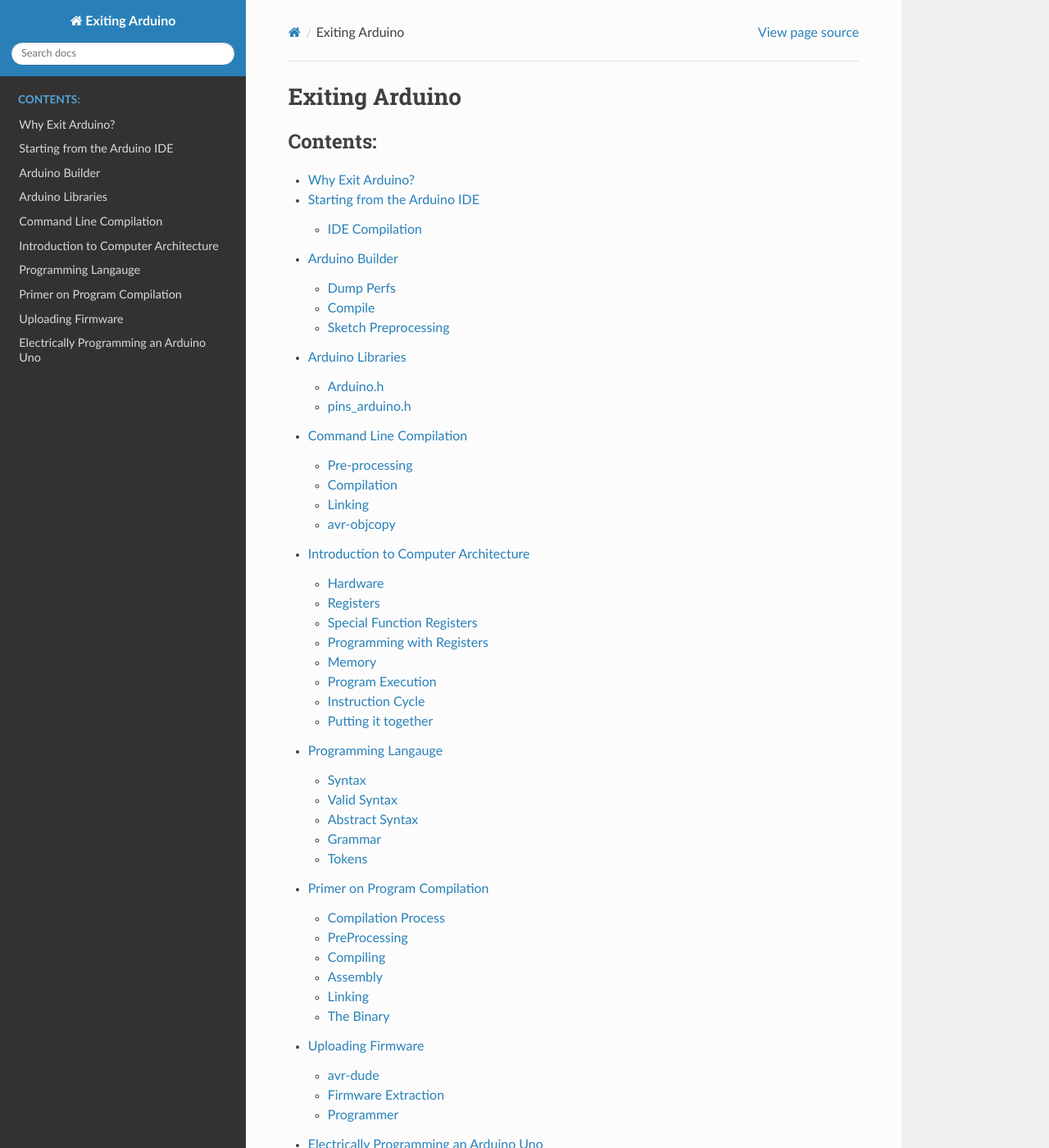
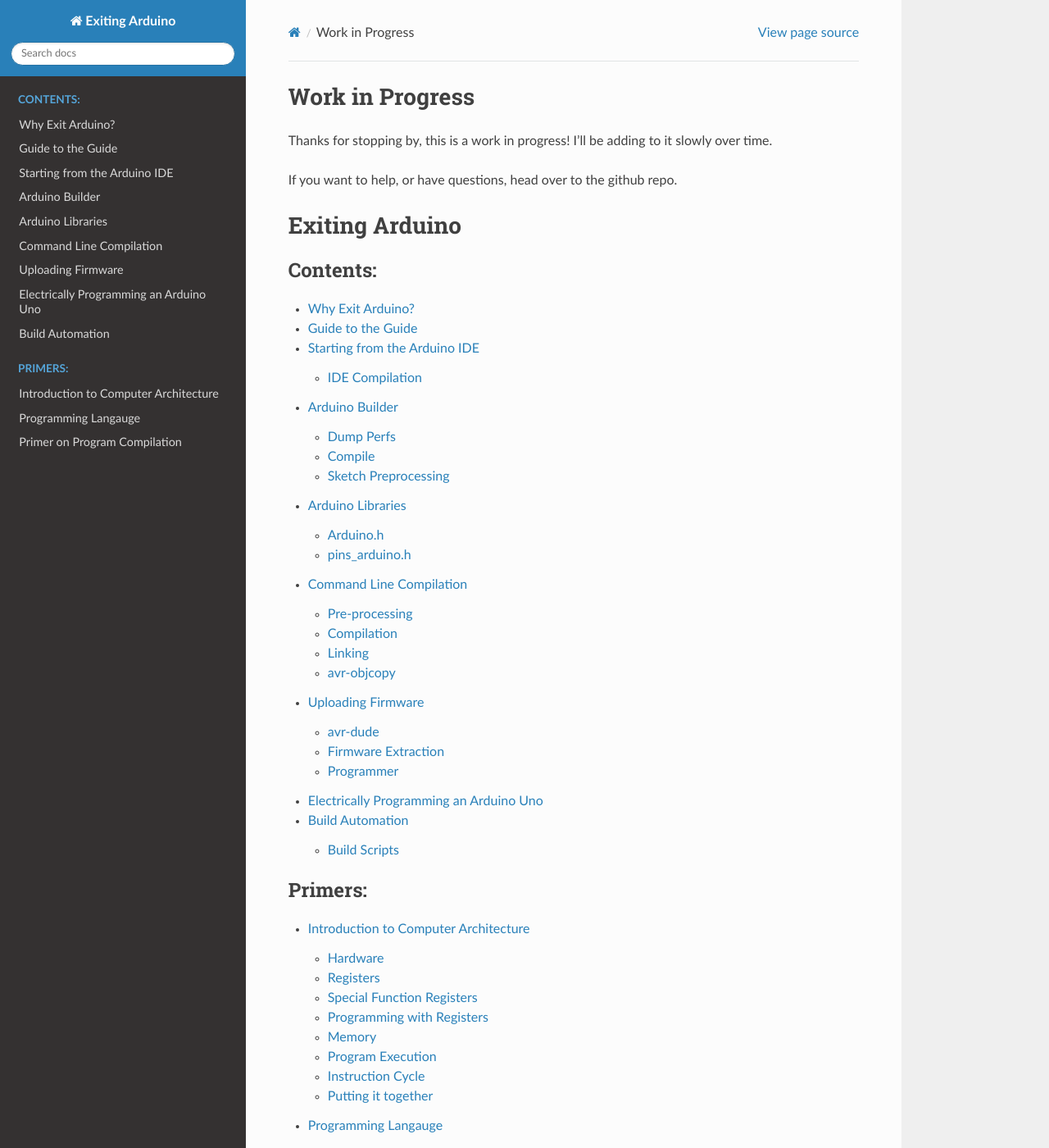
Before and after one commit to marcidy/exiting_arduino, a Sphinx documentation site: the page built from docs/source/index.rst, in a window 1280 px wide and 1400 px high. Shown: the whole window at 82% size. Built offline with Sphinx 7.4.7 and the Read the Docs theme 2.0.0, drawn with Linux system fonts in a browser that asks for light colours.

Commit message:
starting build automation and reorganizing structure

```diff
--- a/docs/source/index.rst
+++ b/docs/source/index.rst
@@ -2,6 +2,12 @@
    sphinx-quickstart on Thu Jun  4 16:04:59 2020.
    You can adapt this file completely to your liking, but it should at least
    contain the root `toctree` directive.
+
+Work in Progress
+================
+Thanks for stopping by, this is a work in progress!  I'll be adding to it slowly over time.
+
+If you want to help, or have questions, head over to the github repo.
 
 Exiting Arduino
 ===============
@@ -11,15 +17,22 @@
    :caption: Contents:
 
    why_exit_arduino
+   guide_to_the_guide
    start_from_ide
    arduino_builder
    arduino_libraries
    cli_compile
+   uploading_firmware
+   electrically_programming
+   build_automation
+
+.. toctree::
+   :maxdepth: 2
+   :caption: Primers:
+
    architecture_introduction
    programming_language
    compilation
-   uploading_firmware
-   electrically_programming
 
 
 Indices and tables
```
Also changed, not shown: docs/source/build_automation.rst (added, +20 -0 lines), docs/source/guide_to_the_guide.rst (added, +17 -0 lines), docs/source/_static/high-level.svg (added).
